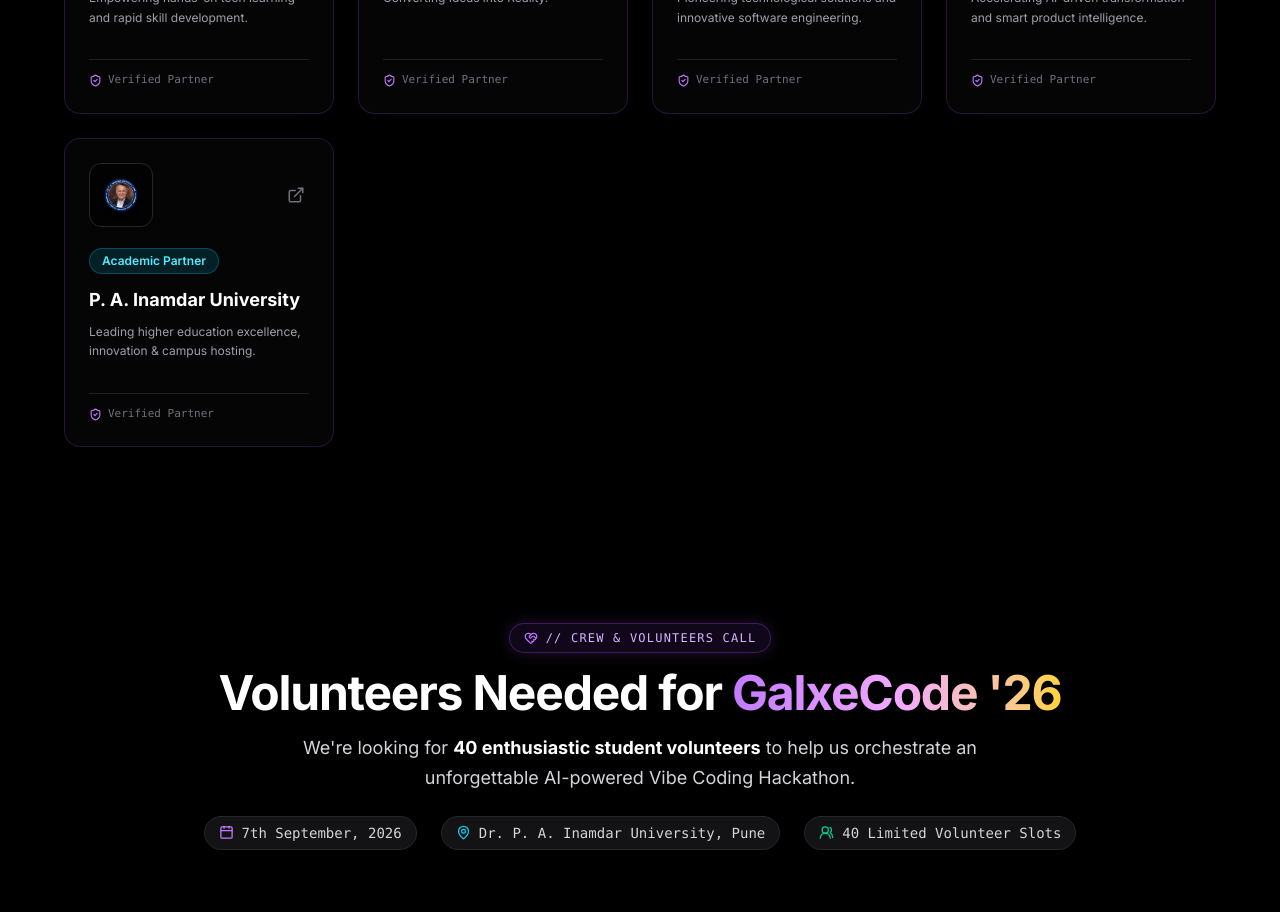
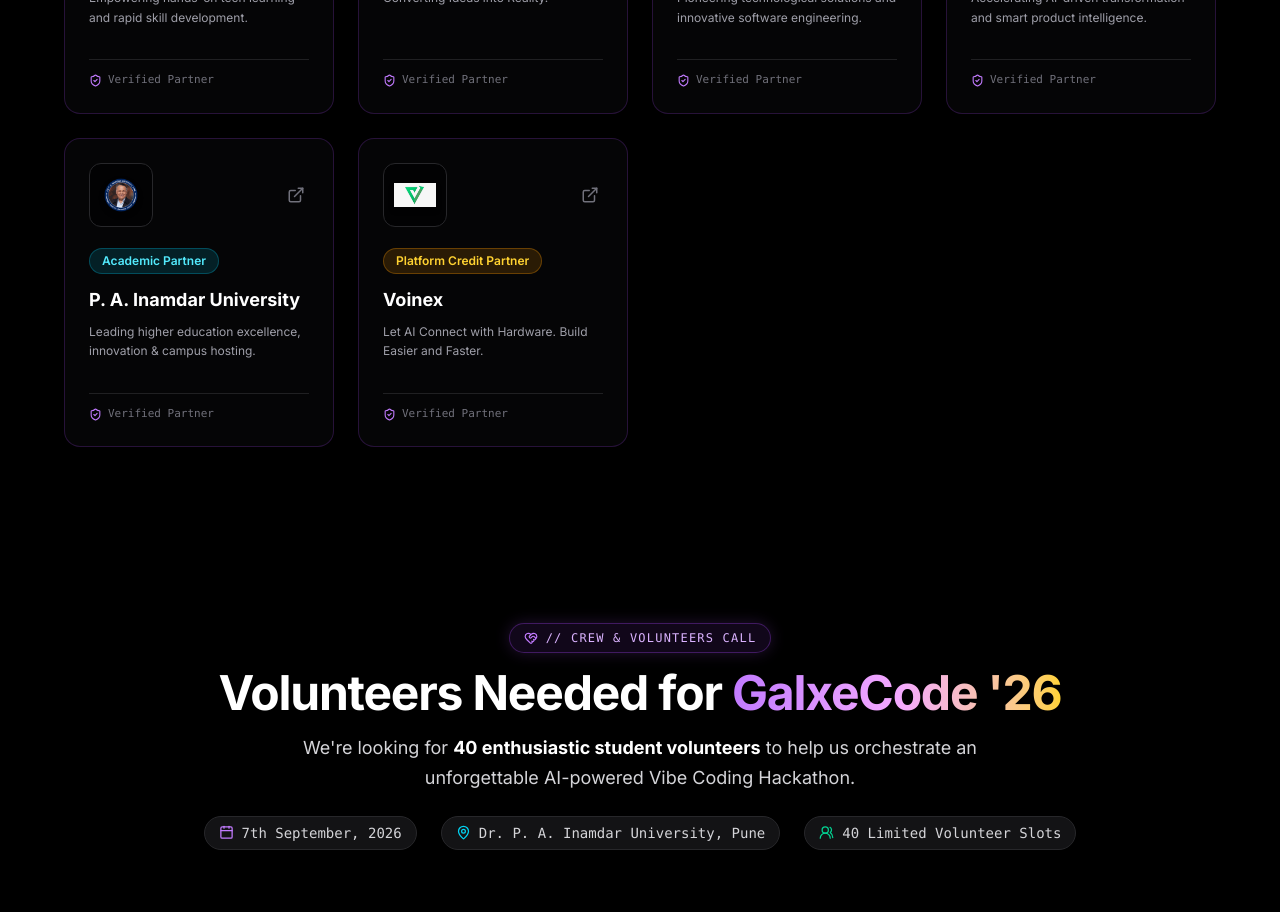
Before and after one commit to galxecode26/galxecode, a Next.js app: page / in a window 1280 px wide. Shown: the part 10420-11332 px from the top of the page. Built offline with nearby package versions, Linux system fonts and the light colour scheme; no server answers; a web font is replaced by a local one.

Commit message:
feat: add Voinex logo asset and include Voinex in the connected partners configuration

```diff
--- a/components/partnerData.ts
+++ b/components/partnerData.ts
@@ -65,4 +65,13 @@
     badgeColor: "cyan",
     description: "Leading higher education excellence, innovation & campus hosting.",
   },
+  {
+    id: "partner-6",
+    name: "Voinex",
+    role: "Platform Credit  Partner",
+    logoSrc: "/voinex-logo.jpeg",
+    websiteUrl: "https://voinex.in",
+    badgeColor: "amber",
+    description: "Let AI Connect with Hardware. Build Easier and Faster.",
+  },
 ];
```
Also changed, not shown: public/voinex-logo.jpeg (added).
